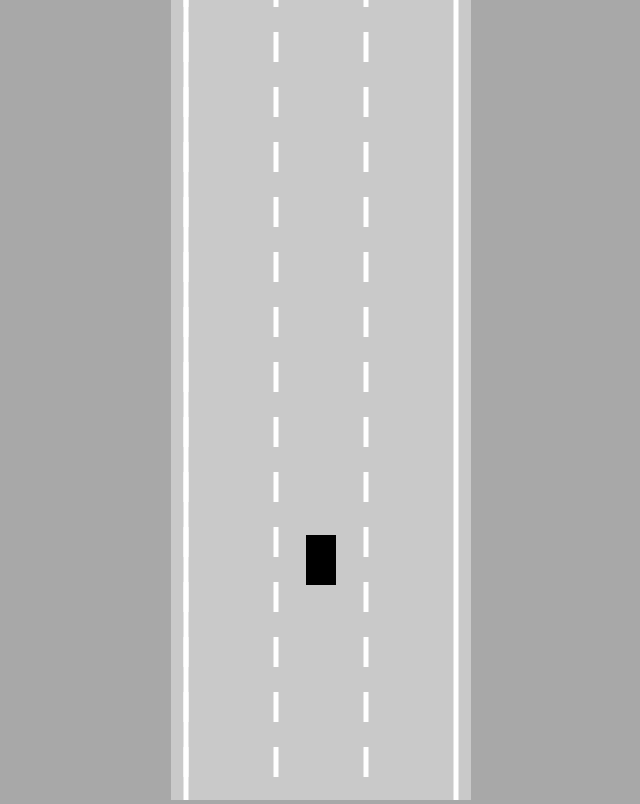
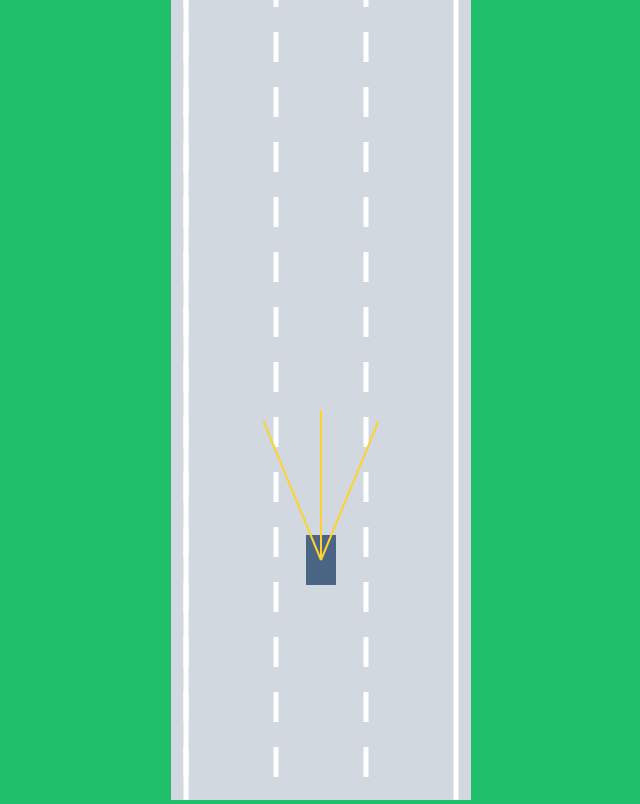
Before and after one commit to toxuh/a_car, a website built with webpack: page index.html in a window 1280 px wide. Shown: the whole page, without its empty margins (319-959 px from the left). Built offline with Linux system fonts and the light colour scheme.

Commit message:
add prettier
colorize
add sensors

```diff
--- a/package.json
+++ b/package.json
@@ -30,6 +30,7 @@
     "@babel/preset-env": "^7.18.6",
     "@babel/preset-typescript": "^7.18.6",
     "babel-loader": "^8.2.5",
+    "prettier": "^2.7.1",
     "typescript": "^4.7.4",
     "webpack": "^5.73.0",
     "webpack-cli": "^4.10.0"
--- a/src/Car.ts
+++ b/src/Car.ts
@@ -1,4 +1,5 @@
 import { Controls } from "./Controls";
+import { Sensor } from "./Sensor";
 
 export class Car {
   x: number;
@@ -14,6 +15,7 @@ export class Car {
   angle: number;
   angleChangeRatio: number;
 
+  sensor: Sensor;
   controls: Controls;
 
   constructor(x: number, y: number, w: number, h: number) {
@@ -30,6 +32,7 @@ export class Car {
     this.angle = 0;
     this.angleChangeRatio = 0.03;
 
+    this.sensor = new Sensor(this);
     this.controls = new Controls();
   }
 
@@ -81,8 +84,9 @@ export class Car {
     this.x += Math.sin(this.angle) * this.speed;
   }
 
-  update() {
+  update(borders: [{ x: number; y: number }, { x: number; y: number }][]) {
     this.#move();
+    this.sensor.update(borders);
   }
 
   draw(ctx: CanvasRenderingContext2D | null) {
@@ -91,9 +95,12 @@ export class Car {
       ctx.translate(this.x, this.y);
       ctx.rotate(this.angle);
       ctx.beginPath();
+      ctx.fillStyle = "#4b6584";
       ctx.rect(-this.w / 2, -this.h / 2, this.w, this.h);
       ctx.fill();
       ctx.restore();
+
+      this.sensor.draw(ctx);
     }
   }
 }
--- a/src/Controls.ts
+++ b/src/Controls.ts
@@ -29,7 +29,7 @@ export class Controls {
           this.reverse = true;
           break;
       }
-    }
+    };
 
     document.onkeyup = (e) => {
       switch (e.key) {
@@ -46,6 +46,6 @@ export class Controls {
           this.reverse = false;
           break;
       }
-    }
+    };
   }
 }
--- a/src/Road.ts
+++ b/src/Road.ts
@@ -1,4 +1,4 @@
-import { lerp } from "./utils";
+import { linearInterpolation } from "./utils";
 
 export class Road {
   x: number;
@@ -11,7 +11,7 @@ export class Road {
 
   laneCount: number;
 
-  borders: {x: number, y: number}[][];
+  borders: [{ x: number; y: number }, { x: number; y: number }][];
 
   constructor(x: number, w: number, lc: number = 3) {
     const inf = 100000000;
@@ -25,12 +25,15 @@ export class Road {
     this.t = -inf;
     this.b = inf;
 
-    const topLeft = {x: this.l, y: this.t};
-    const topRight = {x: this.r, y: this.t};
-    const bottomLeft = {x: this.l, y: this.b};
-    const bottomRight = {x: this.r, y: this.b};
+    const topLeft = { x: this.l, y: this.t };
+    const topRight = { x: this.r, y: this.t };
+    const bottomLeft = { x: this.l, y: this.b };
+    const bottomRight = { x: this.r, y: this.b };
 
-    this.borders = [[topLeft, bottomLeft], [topRight, bottomRight]]
+    this.borders = [
+      [topLeft, bottomLeft],
+      [topRight, bottomRight],
+    ];
   }
 
   getLaneCenter(i: number) {
@@ -45,7 +48,7 @@ export class Road {
       ctx.strokeStyle = "white";
 
       for (let i = 0; i <= this.laneCount - 1; i++) {
-        const x = lerp(this.l, this.r, i / this.laneCount);
+        const x = linearInterpolation(this.l, this.r, i / this.laneCount);
 
         ctx.setLineDash([30, 25]);
         ctx.beginPath();
@@ -61,7 +64,7 @@ export class Road {
         ctx.moveTo(b[0].x, b[0].y);
         ctx.lineTo(b[1].x, b[1].y);
         ctx.stroke();
-      })
+      });
     }
   }
 }
--- /dev/null
+++ b/src/Sensor.ts
@@ -0,0 +1,111 @@
+import { Car } from "./Car";
+import { getIntersections, linearInterpolation, Coords } from "./utils";
+
+type Rays = [Coords, Coords][];
+type Reading = { x: number; y: number; offset: number } | undefined | null;
+
+export class Sensor {
+  car: Car;
+
+  rays: Rays;
+  readings: Reading[];
+
+  raysCount: number;
+  raysLength: number;
+  raysSpread: number;
+
+  constructor(car: Car) {
+    this.car = car;
+    this.raysCount = 3;
+    this.raysLength = 150;
+    this.raysSpread = Math.PI / 4;
+
+    this.rays = [];
+    this.readings = [];
+  }
+
+  #castRays() {
+    this.rays = [];
+
+    for (let i = 0; i < this.raysCount; i++) {
+      const angle =
+        linearInterpolation(
+          this.raysSpread / 2,
+          -this.raysSpread / 2,
+          this.raysCount === 1 ? 0.5 : i / (this.raysCount - 1)
+        ) - this.car.angle;
+
+      const start = { x: this.car.x, y: this.car.y };
+
+      const end = {
+        x: this.car.x - Math.sin(angle) * this.raysLength,
+        y: this.car.y - Math.cos(angle) * this.raysLength,
+      };
+
+      this.rays.push([start, end]);
+    }
+  }
+
+  #getReadings(ray: [Coords, Coords], borders: [Coords, Coords][]): Reading {
+    const touches = [];
+
+    for (let i = 0; i < borders.length; i++) {
+      const touch = getIntersections(
+        ray[0],
+        ray[1],
+        borders[i][0],
+        borders[i][1]
+      );
+
+      if (touch) {
+        touches.push(touch);
+      }
+    }
+
+    if (touches.length === 0) {
+      return null;
+    } else {
+      const offsets = touches.map((t) => t.offset);
+      const minOffset = Math.min(...offsets);
+
+      return touches.find((t) => t.offset === minOffset);
+    }
+  }
+
+  update(borders: [{ x: number; y: number }, { x: number; y: number }][]) {
+    this.#castRays();
+    this.readings = [];
+
+    for (let i = 0; i < this.rays.length; i++) {
+      this.readings.push(this.#getReadings(this.rays[i], borders));
+    }
+  }
+
+  draw(ctx: CanvasRenderingContext2D | null) {
+    if (ctx) {
+      for (let i = 0; i < this.raysCount; i++) {
+        let end: Coords | Reading = this.rays[i][1];
+
+        if (this.readings[i]) {
+          end = this.readings[i];
+        }
+
+        if (end) {
+          ctx.beginPath();
+          ctx.lineWidth = 2;
+          ctx.strokeStyle = "#fed330";
+          ctx.moveTo(this.rays[i][0].x, this.rays[i][0].y);
+          ctx.lineTo(end.x, end.y);
+          ctx.stroke();
+
+          ctx.beginPath();
+          ctx.lineWidth = 2;
+          ctx.strokeStyle = "#fc5c65";
+          ctx.moveTo(this.rays[i][1].x, this.rays[i][1].y);
+          ctx.lineTo(end.x, end.y);
+          ctx.stroke();
+        }
+      }
+    }
+  }
+}
--- a/src/index.ts
+++ b/src/index.ts
@@ -7,12 +7,12 @@ canvas.width = 300;
 
 const ctx = canvas.getContext("2d");
 
-const road = new Road(canvas.width /2, canvas.width * 0.9);
+const road = new Road(canvas.width / 2, canvas.width * 0.9);
 const car = new Car(road.getLaneCenter(1), 100, 30, 50);
 
 const animate = () => {
   if (ctx) {
-    car.update();
+    car.update(road.borders);
 
     canvas.height = window.innerHeight;
 
@@ -25,6 +25,6 @@ const animate = () => {
     ctx.restore();
     requestAnimationFrame(animate);
   }
-}
+};
 
-animate()
+animate();
--- a/src/utils.ts
+++ b/src/utils.ts
@@ -1,3 +1,35 @@
-export const lerp = (a: number, b: number, t: number): number => {
+export type Coords = { x: number; y: number };
+
+export const linearInterpolation = (
+  a: number,
+  b: number,
+  t: number
+): number => {
   return a + (b - a) * t;
-}
+};
+
+export const getIntersections = (
+  a: Coords,
+  b: Coords,
+  c: Coords,
+  d: Coords
+): { x: number; y: number; offset: number } | null => {
+  const tTop = (d.x - c.x) * (a.y - c.y) - (d.y - c.y) * (a.x - c.x);
+  const uTop = (c.y - a.y) * (a.x - b.x) - (c.x - a.x) * (a.y - b.y);
+  const bottom = (d.y - c.y) * (b.x - a.x) - (d.x - c.x) * (b.y - a.y);
+
+  if (bottom !== 0) {
+    const t = tTop / bottom;
+    const u = uTop / bottom;
+
+    if (t >= 0 && t <= 1 && u >= 0 && t <= 1) {
+      return {
+        x: linearInterpolation(a.x, b.x, t),
+        y: linearInterpolation(a.y, b.y, t),
+        offset: t,
+      };
+    }
+  }
+
+  return null;
+};
--- a/styles.css
+++ b/styles.css
@@ -5,11 +5,11 @@
 }
 
 body {
-    background-color: #a8a8a8;
+    background-color: #20bf6b;
     overflow: hidden;
     text-align: center;
 }
 
 #canvas {
-    background-color: #c9c9c9;
+    background-color: #d1d8e0;
 }
```
Also changed, not shown: dist/car.js, 1 other file.
